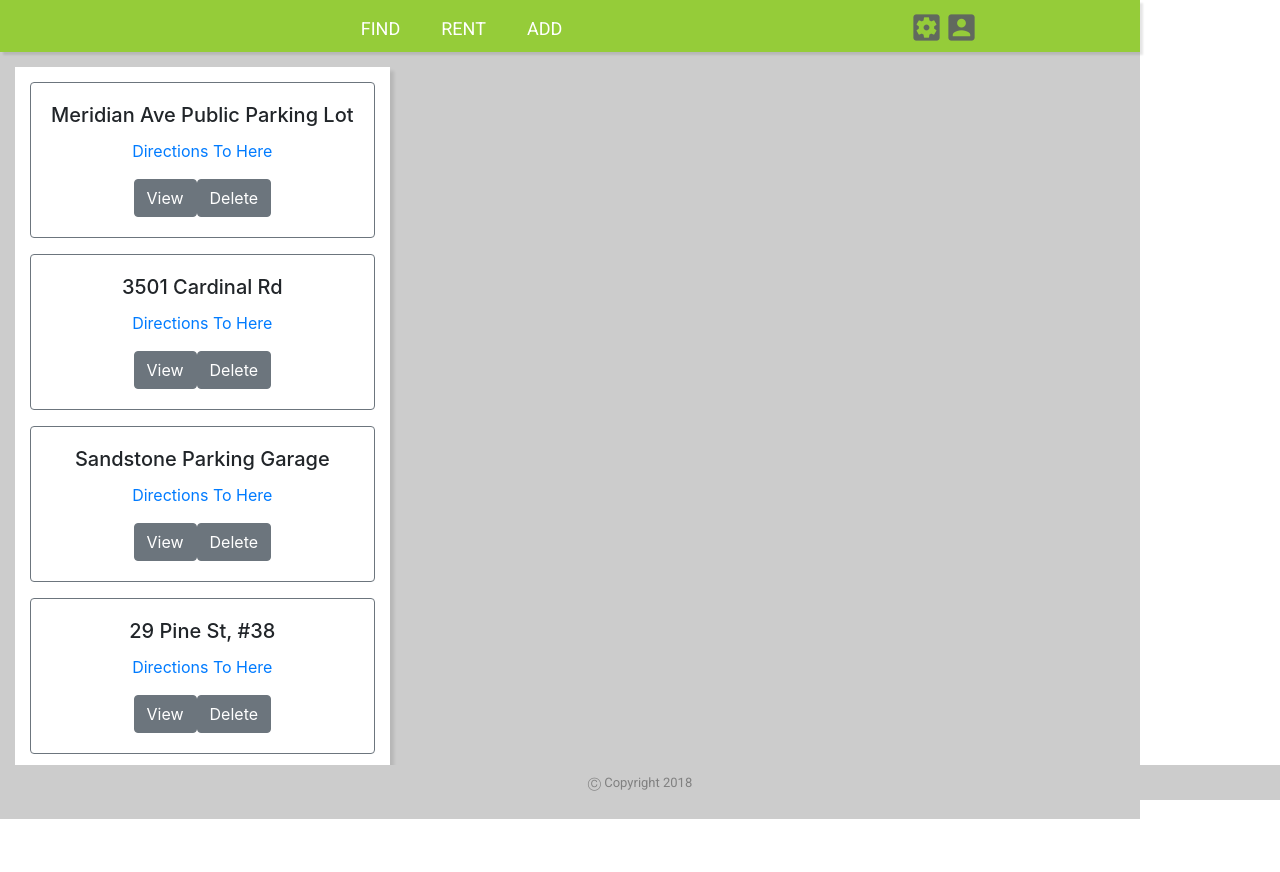
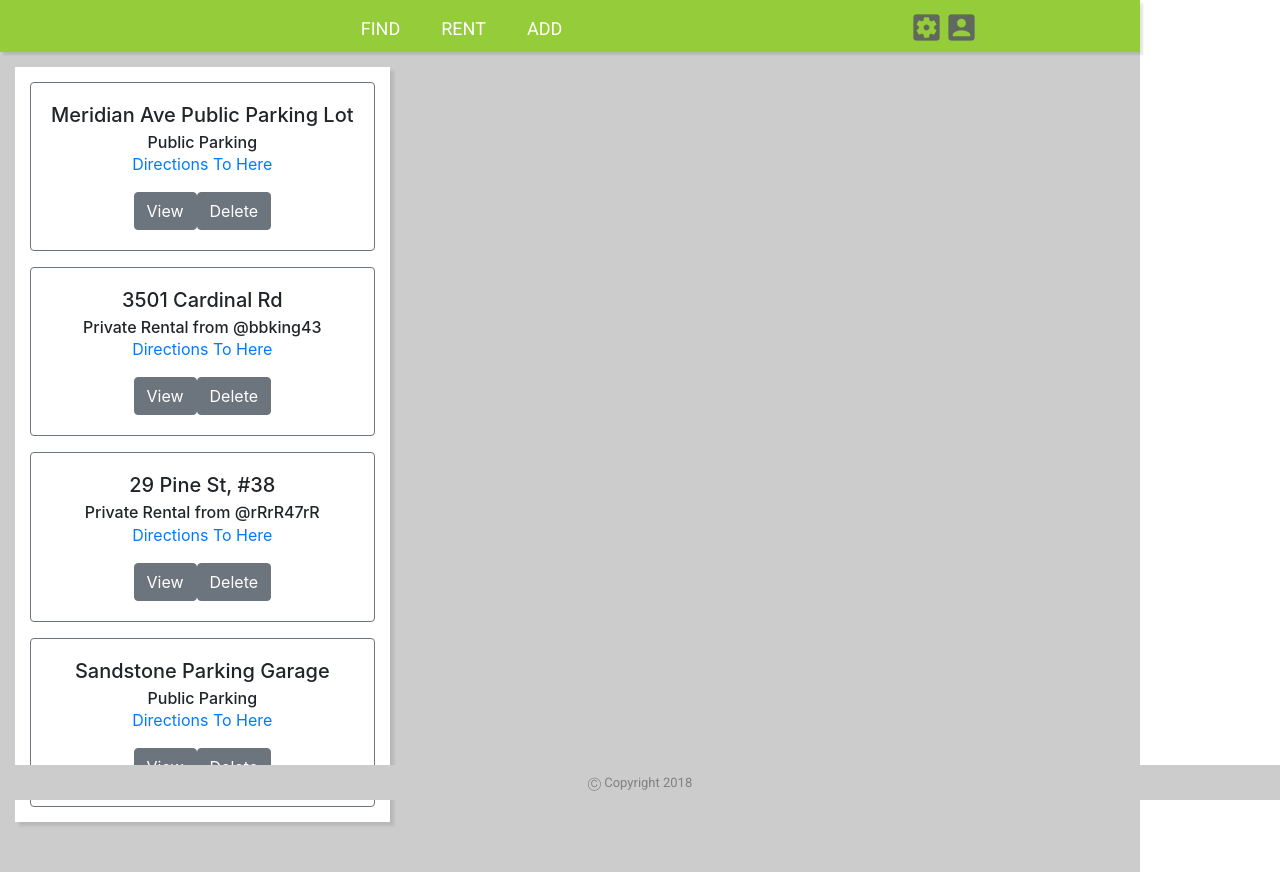
Before and after one commit to snowmandot0520/Parking_site, a React (Create React App) app in the folder client/: page /favorites in a window 1280 px wide. Before the commit the page ends 819 px from the top, so only its background shows below. Built offline with nearby package versions, Linux system fonts and the light colour scheme; a web font is replaced by a local one.

Commit message:
find rental spot page

```diff
--- a/client/src/pages/favorites/Favorites.js
+++ b/client/src/pages/favorites/Favorites.js
@@ -36,6 +36,7 @@ class Favorites extends React.Component {
                             <Card outline color="secondary">
                                 <CardBody>
                                     <CardTitle>Meridian Ave Public Parking Lot</CardTitle>
+                                    <CardSubtitle>Public Parking</CardSubtitle>
                                     <CardLink href="#">Directions To Here</CardLink>
                                     <p> </p>
                                     <Button id="Popover1" onClick={this.toggle}>View</Button>
@@ -51,6 +52,23 @@ class Favorites extends React.Component {
                             <Card outline color="secondary">
                                 <CardBody>
                                     <CardTitle>3501 Cardinal Rd</CardTitle>
+                                    <CardSubtitle>Private Rental from @bbking43</CardSubtitle>
+                                    <CardLink href="#">Directions To Here</CardLink>
+                                    <p> </p>
+                                    <Button id="Popover1" onClick={this.toggle}>View</Button>
+                                    <Popover placement="bottom" isOpen={this.state.popoverOpen} target="Popover1" toggle={this.toggle}>
+                                        <PopoverBody>
+                                            <CardImg top width="100%" src="" />
+                                        </PopoverBody>
+                                    </Popover>
+                                    <Button>Delete</Button>
+                                </CardBody>
+                            </Card>
+                            <p> </p>
+                            <Card outline color="secondary">
+                                <CardBody>
+                                    <CardTitle>29 Pine St, #38</CardTitle>
+                                    <CardSubtitle>Private Rental from @rRrR47rR</CardSubtitle>
                                     <CardLink href="#">Directions To Here</CardLink>
                                     <p> </p>
                                     <Button id="Popover1" onClick={this.toggle}>View</Button>
@@ -66,21 +84,7 @@ class Favorites extends React.Component {
                             <Card outline color="secondary">
                                 <CardBody>
                                     <CardTitle>Sandstone Parking Garage</CardTitle>
-                                    <CardLink href="#">Directions To Here</CardLink>
-                                    <p> </p>
-                                    <Button id="Popover1" onClick={this.toggle}>View</Button>
-                                    <Popover placement="bottom" isOpen={this.state.popoverOpen} target="Popover1" toggle={this.toggle}>
-                                        <PopoverBody>
-                                            <CardImg top width="100%" src="" />
-                                        </PopoverBody>
-                                    </Popover>
-                                    <Button>Delete</Button>
-                                </CardBody>
-                            </Card>
-                            <p> </p>
-                            <Card outline color="secondary">
-                                <CardBody>
-                                    <CardTitle>29 Pine St, #38</CardTitle>
+                                    <CardSubtitle>Public Parking</CardSubtitle>
                                     <CardLink href="#">Directions To Here</CardLink>
                                     <p> </p>
                                     <Button id="Popover1" onClick={this.toggle}>View</Button>
--- a/client/src/pages/findRental/FindRental.js
+++ b/client/src/pages/findRental/FindRental.js
@@ -2,7 +2,9 @@ import React from 'react';
 import Footer from './../../components/footer/Footer';
 import Header from './../../components/header/Header';
 import Title from './../../components/title/Title';
-import { Button } from 'reactstrap';
+import { Card, CardImg, CardText, CardBody,
+    CardTitle, CardSubtitle, Button, ListGroup,
+    ListGroupItem, Badge } from 'reactstrap';
 
 import './FindRental.css';
 
@@ -36,7 +38,26 @@ class FindRental extends React.Component {
 
                 <div className="row">
                     <div className="col-xs-12 justify-content-center" id="search-div">
+                        <div className ="" id="spacer">
+                            <Card outline color="secondary">
+                                <CardImg top width="100%" src="https://image.shutterstock.com/image-photo/modest-residential-house-red-car-260nw-624348332.jpg" alt="Parking Spot Image" />
+                                <CardBody>
+                                    <CardTitle>48 Greener Avenue</CardTitle>
+                                    <CardSubtitle>0.04 mi away</CardSubtitle>
+                                    <ListGroup>
+                                        <ListGroupItem>Available 04/20/2018 - 06/03/2018</ListGroupItem>
+                                        <ListGroupItem>48 Greener Avenue, Fisher, KY 44206</ListGroupItem>
+                                        <ListGroupItem>Price Per Hour: $15.00</ListGroupItem>
+                                        <ListGroupItem>Private Residence Driveway</ListGroupItem>
+                                        <ListGroupItem>Description: --------</ListGroupItem>
+                                    </ListGroup>
+                                    <Button>Add To Favorites</Button>
+                                    <Button>Rent</Button>
+                                </CardBody>
+                            </Card>
+                            <p> </p>
 
+                        </div>
                     </div>
                 </div>
 
```
